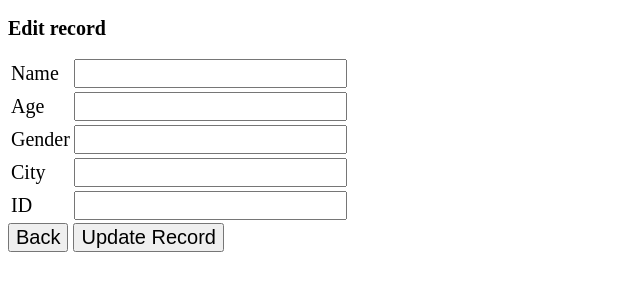
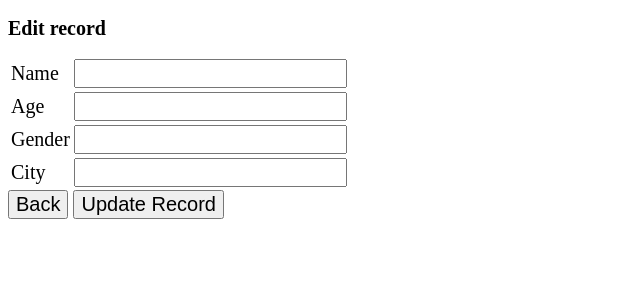
Before and after one commit to MuhammadZubairMoosani/localStorage-Data-Trasfer-to-multiple-pages, a plain HTML site: page otherPages/editRecordPage_4.html in a window 1280 px wide. Shown: the whole page, without its empty margins (0-640 px from the left). Drawn offline with Linux system fonts and the light colour scheme.

Commit message:
first commit

```diff
--- a/otherPages/editRecordPage_4.html
+++ b/otherPages/editRecordPage_4.html
@@ -32,10 +32,6 @@
             <td>City</td>
             <td><input type="text" id="city"></td>
         </tr>
-        <tr>
-            <td>ID</td>
-            <td><input type="text" id="id"></td>
-        </tr>
     </table>
     <button onclick="back()">Back</button>
     <button onclick="update()">Update Record</button>
@@ -51,7 +47,6 @@
     document.getElementById('age').value = userList[user].age;
     document.getElementById('gender').value = userList[user].gender;
     document.getElementById('city').value = userList[user].city;
-    document.getElementById('id').value = userList[user].id;
 
     function back() {
         window.location.href = './userDetailPage_3.html#' + id;
@@ -62,7 +57,6 @@
         userList[user].age = document.getElementById('age').value;
         userList[user].gender = document.getElementById('gender').value;
         userList[user].city = document.getElementById('city').value;
-        userList[user].id = document.getElementById('id').value;
         localStorage.setItem('user', JSON.stringify(userList));
         window.location.href = './userDetailPage_3.html#' + id;
     }
```
